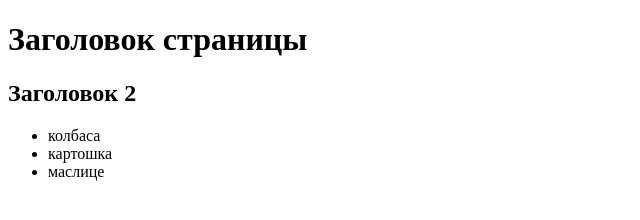
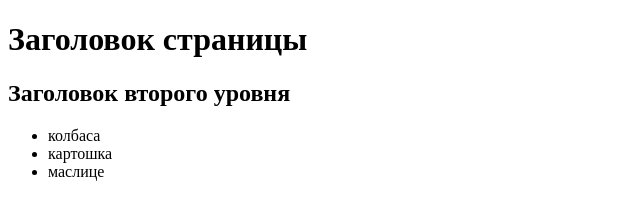
Before and after one commit to smallpotato00000/01.12.2025, a plain HTML site: page index.html in a window 1280 px wide. Shown: the whole page, without its empty margins (0-640 px from the left). Drawn offline with Linux system fonts and the light colour scheme.

Commit message:
Update index.html

```diff
--- a/index.html
+++ b/index.html
@@ -8,7 +8,7 @@
  <body>
 
   <h1>Заголовок страницы</h1>
-   <h2>Заголовок 2</h2>
+   <h2>Заголовок второго уровня</h2>
     <ul>
  <li>колбаса</li>
  <li>картошка</li>
```
